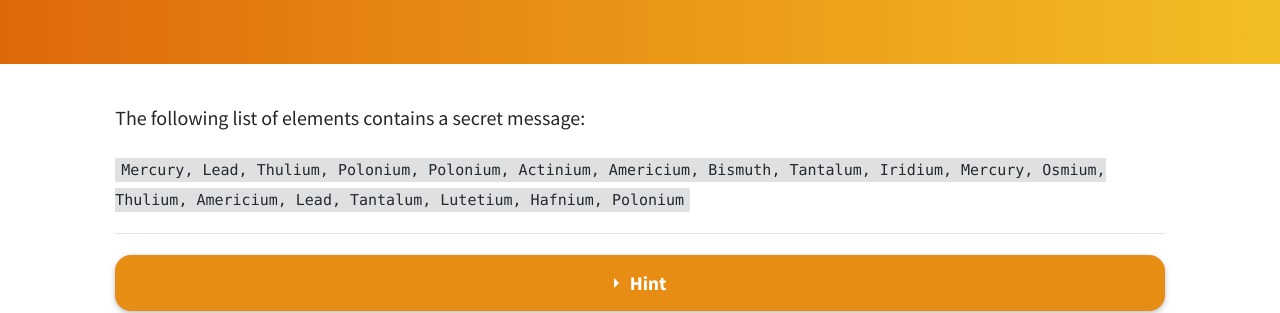
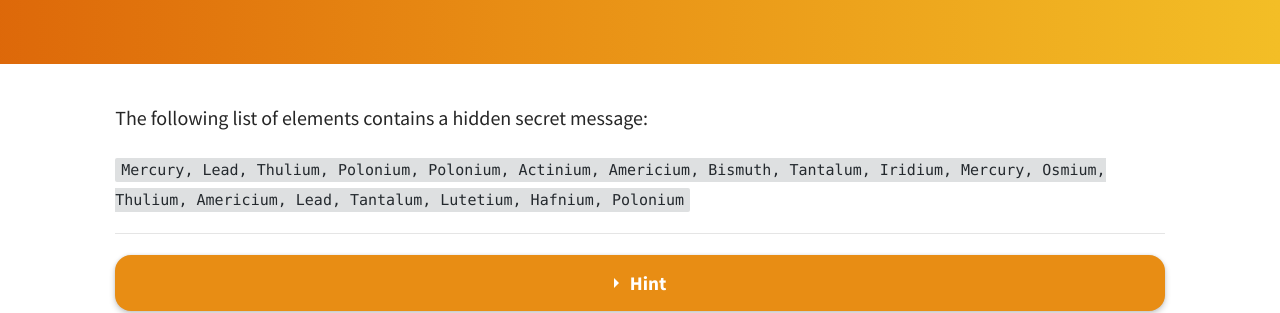
Before and after one commit to jnk838/insight-week-challenge, a Jekyll site: the page built from pages/challenges/elementary.md, in a window 1280 px wide. Shown: the part 219-532 px from the top of the page. Built offline with Jekyll 4.4.1, drawn with Linux system fonts in a browser that asks for light colours; part of the change alters nothing that is shown.

```diff
--- a/_includes/head.html
+++ b/_includes/head.html
@@ -37,13 +37,14 @@
 
     <!-- Google Analytics -->
     {% if site.google_analytics %}
-    <!-- Global site tag (gtag.js) -->
-    <script async src="https://www.googletagmanager.com/gtag/js?id={{ site.google_analytics }}"></script>
+   <!-- Global site tag (gtag.js) - Google Analytics -->
+    <script async src="https://www.googletagmanager.com/gtag/js?id=G-MH5694L41W"></script>
     <script>
       window.dataLayer = window.dataLayer || [];
       function gtag(){dataLayer.push(arguments);}
       gtag('js', new Date());
-      gtag('config', '{{ site.google_analytics }}');
+
+      gtag('config', 'G-MH5694L41W');
     </script>
 
     <!-- Page analysis (analytics.js) -->
--- a/pages/challenges/elementary.md
+++ b/pages/challenges/elementary.md
@@ -9,7 +9,7 @@ hint: >
     This <a href="https://pubchem.ncbi.nlm.nih.gov/periodic-table/" target="_blank">link</a> will probably be very helpful.
 ---
 
-The following list of elements contains a secret message:
+The following list of elements contains a hidden secret message:
 
 `Mercury,
 Lead,
```
